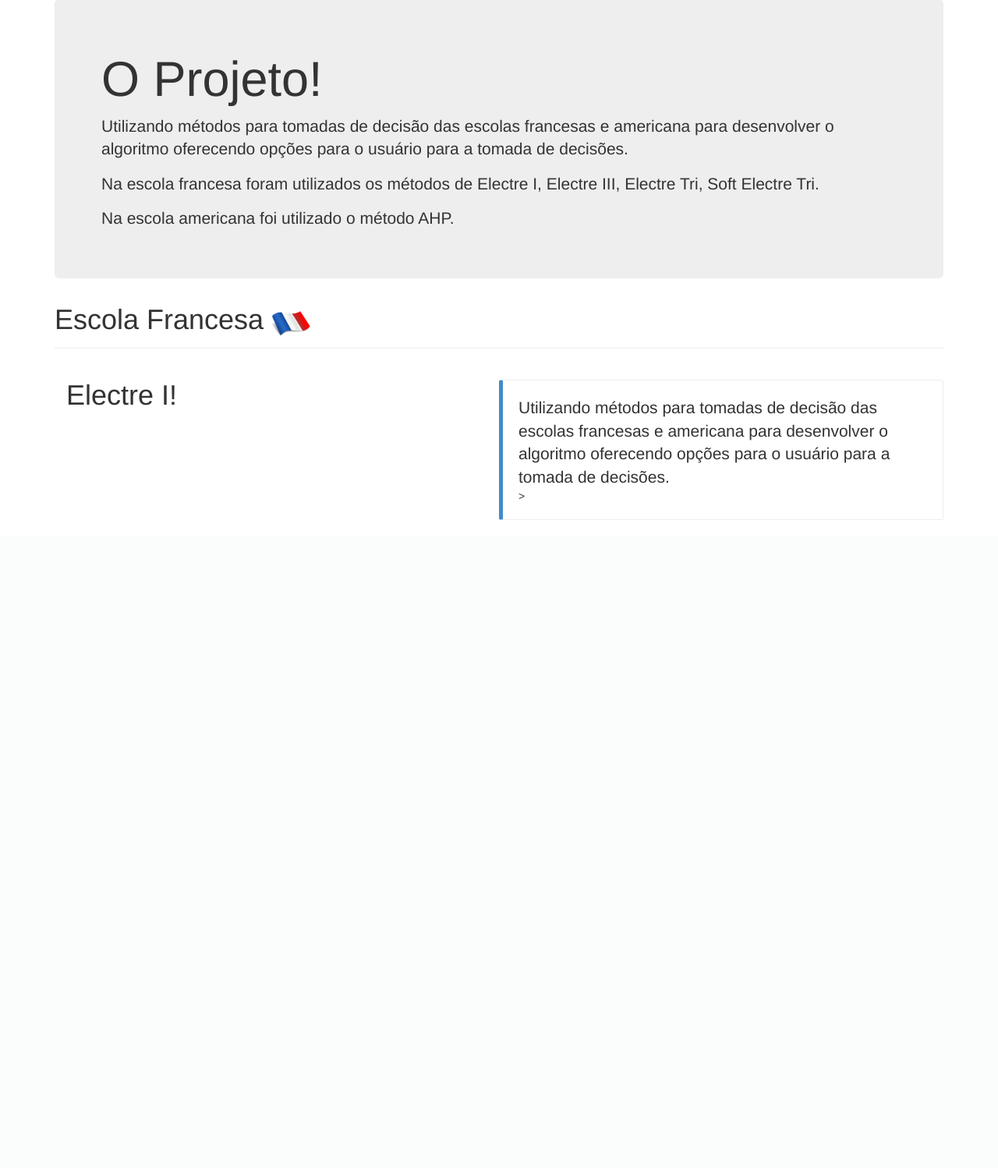
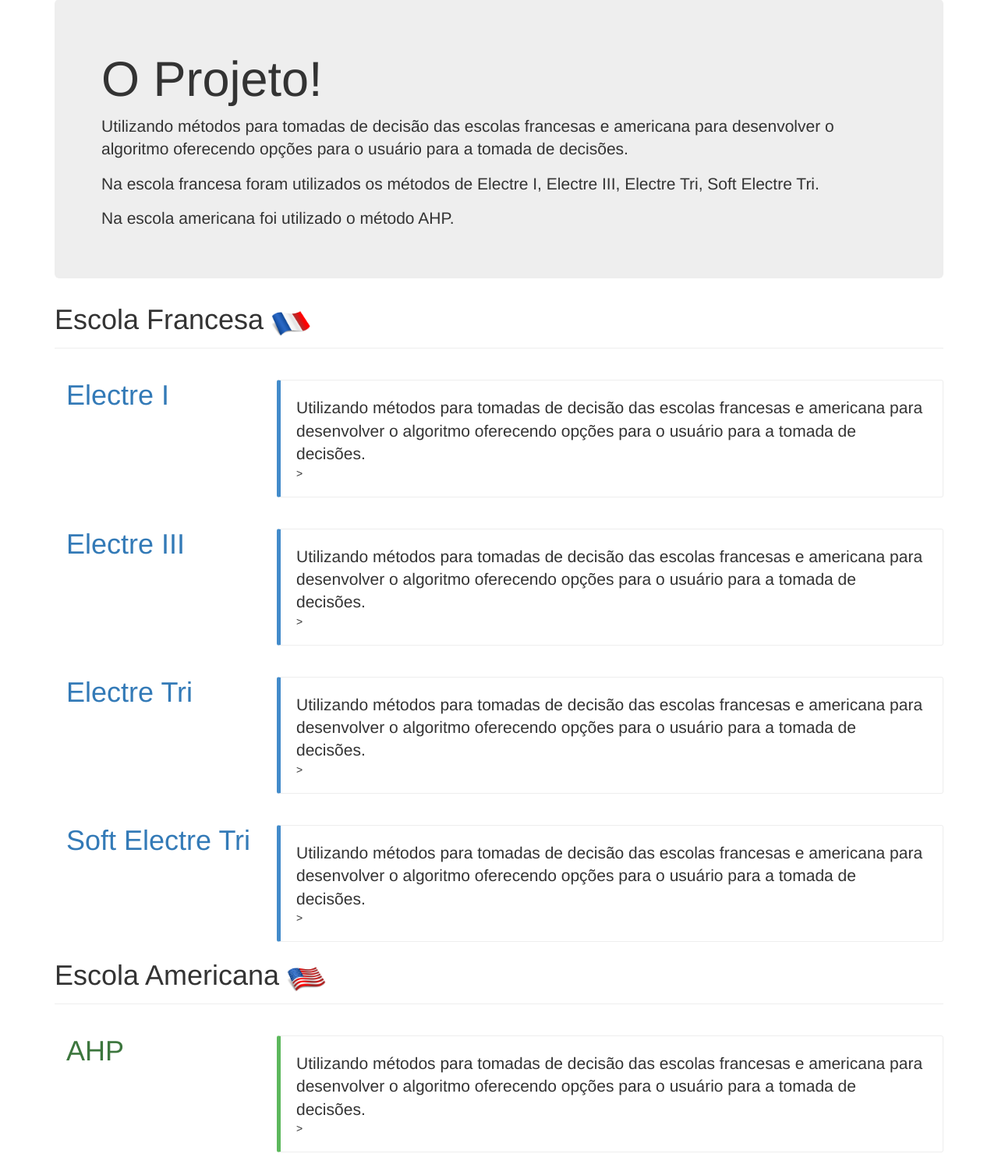
Before and after one commit to OthoGarcia/Analise-Decisoria, a Django app: page /main/sobre/ in a window 1280 px wide; the page is wider, and only the part inside the window is pictured. Shown: the part 909-2407 px from the top of that part at 78% size. Before the commit the page ends 1576 px from the top of that part, so only its background shows below. Run offline with Django 3.2, Linux system fonts and the light colour scheme; some libraries are stand-ins or nearby versions.

Commit message:
Acrescentado informacoes sobre os metodos no layout

```diff
--- a/analise_decisoria/main/templates/main/sobre.html
+++ b/analise_decisoria/main/templates/main/sobre.html
@@ -27,14 +27,46 @@
 
    <div class="row placeholders"></div>
 
-   <div class="col-md-6">
-     <h1>Electre I!</h1>
+   <div class="col-md-3">
+     <h1 class="text-primary">Electre I</h1>
    </div>
 
-   <div class="col-md-6 bs-callout bs-callout-primary">
+   <div class="col-md-9 bs-callout bs-callout-primary">
      <p class="lead">Utilizando métodos para tomadas de decisão das escolas francesas e americana para desenvolver o algoritmo oferecendo opções para o usuário para a tomada de decisões.</p>>
    </div>
 
-</div>
+   <div class="col-md-3">
+     <h1 class="text-primary">Electre III</h1>
+   </div>
+
+   <div class="col-md-9 bs-callout bs-callout-primary">
+     <p class="lead">Utilizando métodos para tomadas de decisão das escolas francesas e americana para desenvolver o algoritmo oferecendo opções para o usuário para a tomada de decisões.</p>>
+   </div>
+
+   <div class="col-md-3">
+     <h1 class="text-primary">Electre Tri</h1>
+   </div>
+
+   <div class="col-md-9 bs-callout bs-callout-primary">
+     <p class="lead">Utilizando métodos para tomadas de decisão das escolas francesas e americana para desenvolver o algoritmo oferecendo opções para o usuário para a tomada de decisões.</p>>
+   </div>
+
+   <div class="col-md-3">
+     <h1 class="text-primary">Soft Electre Tri</h1>
+   </div>
+
+   <div class="col-md-9 bs-callout bs-callout-primary">
+     <p class="lead">Utilizando métodos para tomadas de decisão das escolas francesas e americana para desenvolver o algoritmo oferecendo opções para o usuário para a tomada de decisões.</p>>
+   </div>
+
+   <h1 class="page-header">Escola Americana <img align='middle' width='50' height='50px' src="{% static 'Imagens/estados-unidos.png' %}" alt="ds"></h1>
+
+   <div class="col-md-3">
+     <h1 class="text-success">AHP</h1>
+   </div>
+
+   <div class="col-md-9 bs-callout bs-callout-success">
+     <p class="lead">Utilizando métodos para tomadas de decisão das escolas francesas e americana para desenvolver o algoritmo oferecendo opções para o usuário para a tomada de decisões.</p>>
+   </div>
 
 {% endblock %}
```
Also changed, not shown: analise_decisoria/static/Imagens/estados-unidos.png (added).
